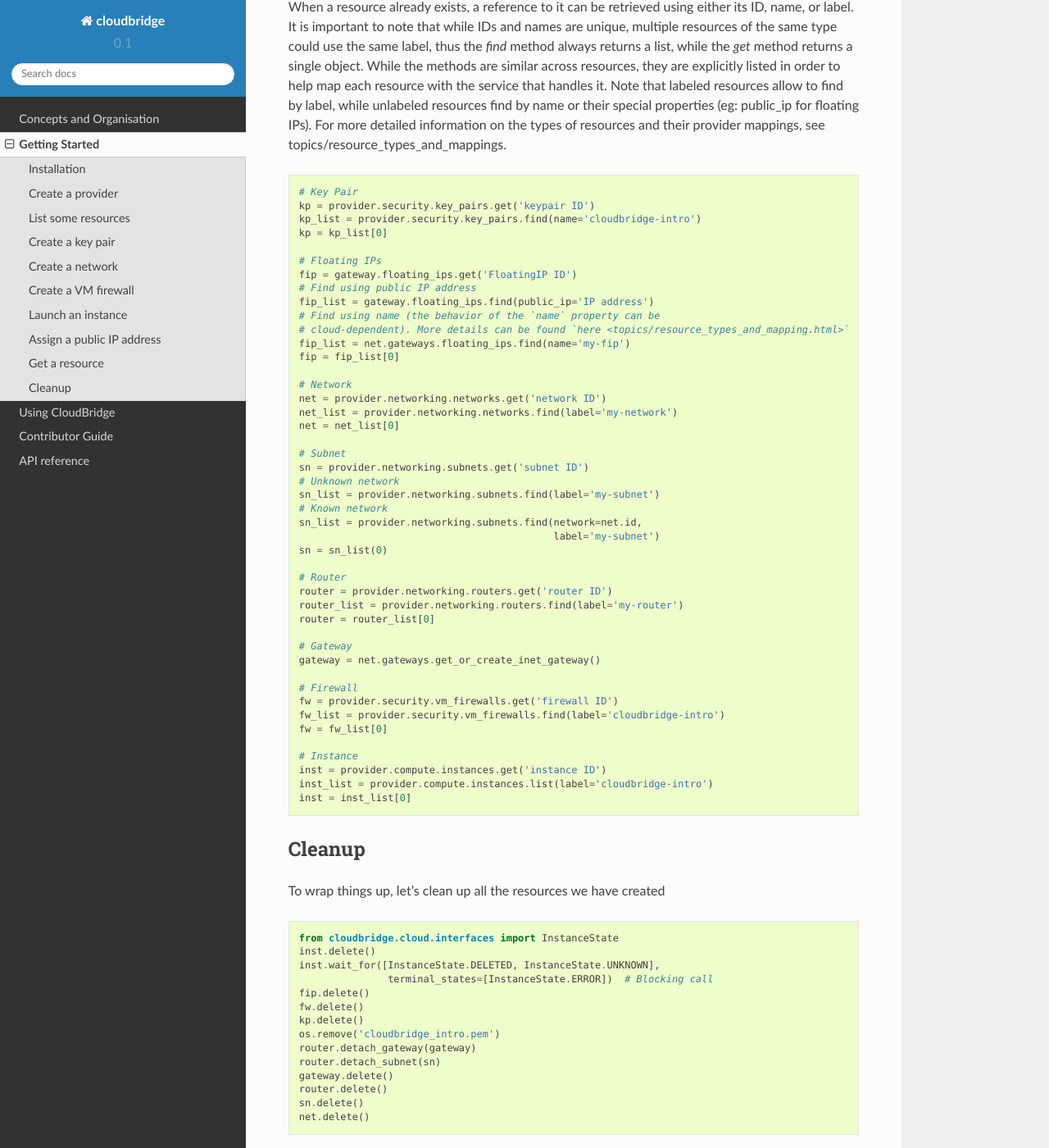
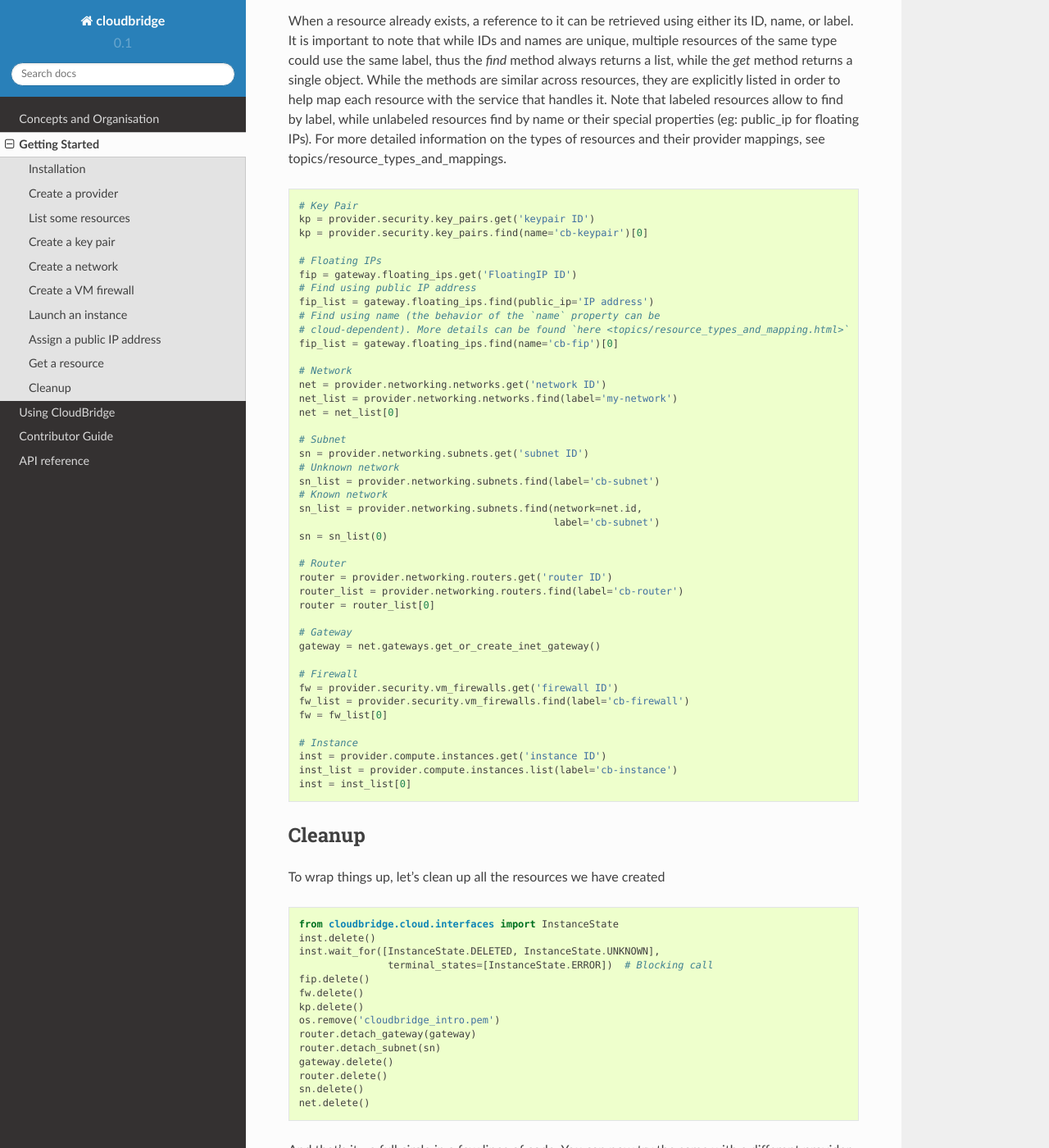
Before and after one commit to CloudVE/cloudbridge, a Sphinx documentation site: the page built from docs/getting_started.rst, in a window 1280 px wide and 1400 px high, scrolled down 4077 px. Shown: the whole window at 82% size. Built offline with Sphinx 7.4.7 and the Read the Docs theme 2.0.0, drawn with Linux system fonts in a browser that asks for light colours; some of the changed text lies outside the part shown.

Commit message:
Label support for GCE Instance svc

```diff
--- a/docs/getting_started.rst
+++ b/docs/getting_started.rst
@@ -115,7 +115,7 @@
 .. code-block:: python
 
     import os
-    kp = provider.security.key_pairs.create('cloudbridge-intro')
+    kp = provider.security.key_pairs.create('cb-keypair')
     with open('cloudbridge_intro.pem', 'wb') as f:
         f.write(kp.material)
     os.chmod('cloudbridge_intro.pem', 0o400)
@@ -149,7 +149,7 @@
 
     from cloudbridge.cloud.interfaces.resources import TrafficDirection
     fw = provider.security.vm_firewalls.create(
-        label='cloudbridge-intro', description='A VM firewall used by
+        label='cb-firewall', description='A VM firewall used by
         CloudBridge', network=net)
     fw.rules.create(TrafficDirection.INBOUND, 'tcp', 22, 22, '0.0.0.0/0')
 
@@ -166,7 +166,7 @@
                       if t.vcpus >= 2 and t.ram >= 4],
                       key=lambda x: x.vcpus*x.ram)[0]
     inst = provider.compute.instances.create(
-        image=img, vm_type=vm_type, label='cloudbridge-intro',
+        image=img, vm_type=vm_type, label='cb-instance',
         subnet=sn, zone=zone, key_pair=kp, vm_firewalls=[fw])
     # Wait until ready
     inst.wait_till_ready()  # This is a blocking call
@@ -219,8 +220,7 @@
 
     # Key Pair
     kp = provider.security.key_pairs.get('keypair ID')
-    kp_list = provider.security.key_pairs.find(name='cloudbridge-intro')
-    kp = kp_list[0]
+    kp = provider.security.key_pairs.find(name='cb-keypair')[0]
 
     # Floating IPs
     fip = gateway.floating_ips.get('FloatingIP ID')
@@ -228,8 +228,7 @@
     fip_list = gateway.floating_ips.find(public_ip='IP address')
     # Find using name (the behavior of the `name` property can be
     # cloud-dependent). More details can be found `here <topics/resource_types_and_mapping.html>`
-    fip_list = net.gateways.floating_ips.find(name='my-fip')
-    fip = fip_list[0]
+    fip_list = gateway.floating_ips.find(name='cb-fip')[0]
 
     # Network
     net = provider.networking.networks.get('network ID')
@@ -239,15 +238,15 @@
     # Subnet
     sn = provider.networking.subnets.get('subnet ID')
     # Unknown network
-    sn_list = provider.networking.subnets.find(label='my-subnet')
+    sn_list = provider.networking.subnets.find(label='cb-subnet')
     # Known network
     sn_list = provider.networking.subnets.find(network=net.id,
-                                               label='my-subnet')
+                                               label='cb-subnet')
     sn = sn_list(0)
 
     # Router
     router = provider.networking.routers.get('router ID')
-    router_list = provider.networking.routers.find(label='my-router')
+    router_list = provider.networking.routers.find(label='cb-router')
     router = router_list[0]
 
     # Gateway
@@ -255,12 +254,12 @@
 
     # Firewall
     fw = provider.security.vm_firewalls.get('firewall ID')
-    fw_list = provider.security.vm_firewalls.find(label='cloudbridge-intro')
+    fw_list = provider.security.vm_firewalls.find(label='cb-firewall')
     fw = fw_list[0]
 
     # Instance
     inst = provider.compute.instances.get('instance ID')
-    inst_list = provider.compute.instances.list(label='cloudbridge-intro')
+    inst_list = provider.compute.instances.list(label='cb-instance')
     inst = inst_list[0]
 
 
```
Also changed, not shown: other parts of docs/getting_started.rst (+4 -3 lines), 1 other file.
